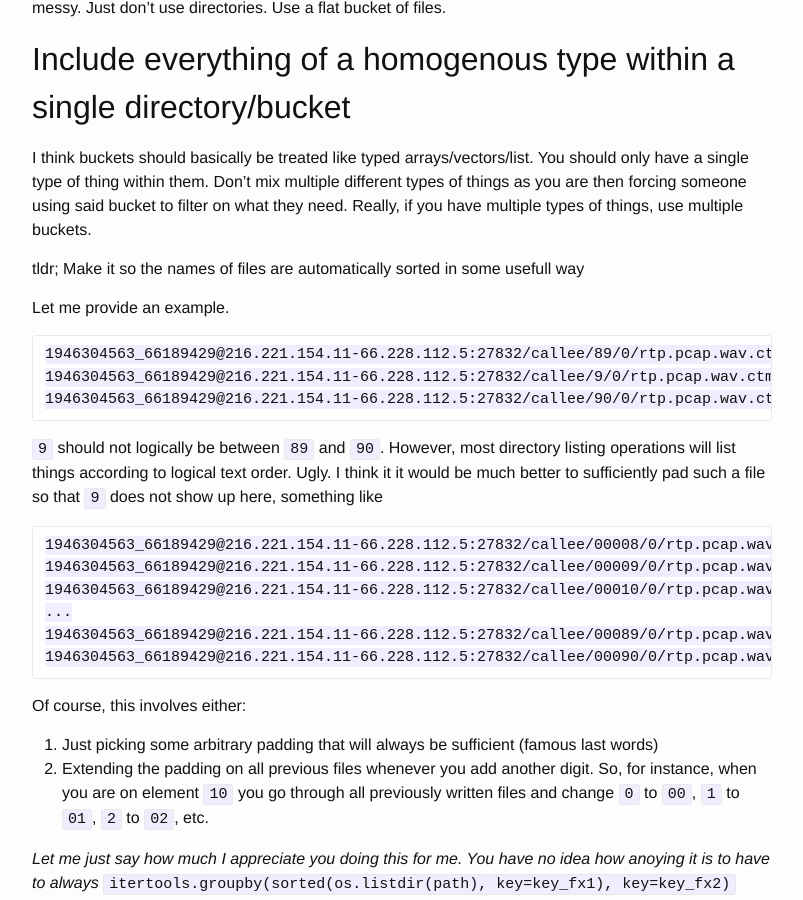
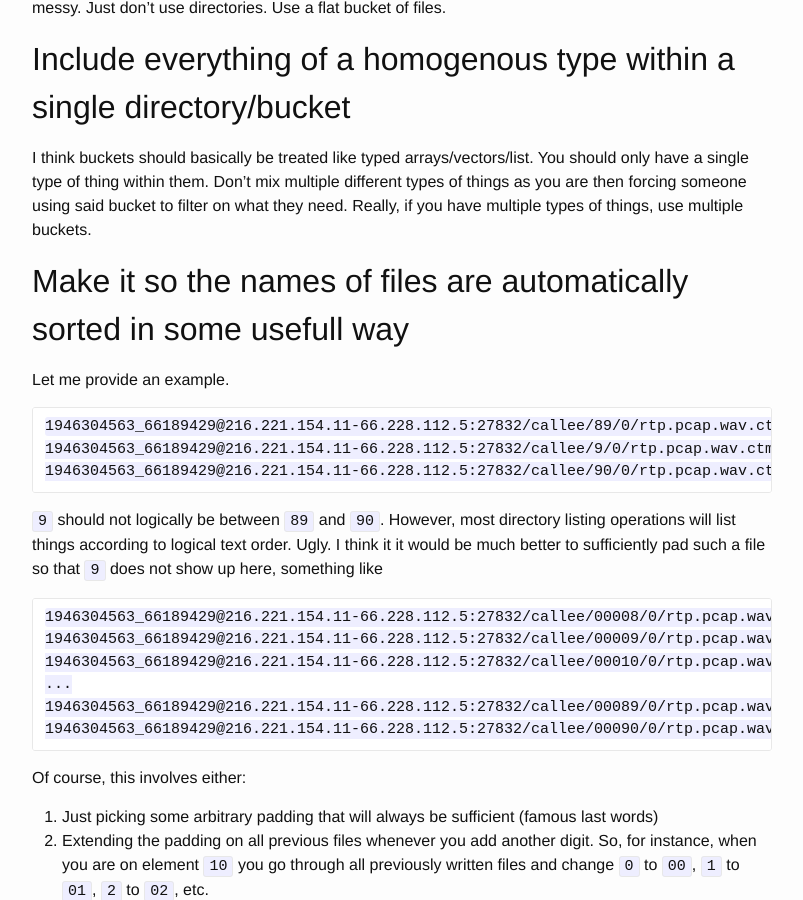
Before and after one commit to samedhi/samedhi.github.io, a Jekyll site: the page built from _posts/2016-04-22-file-conventions-to-make-your-backend-engineers-happy.md, in a window 1280 px wide and 900 px high, scrolled down 642 px. Shown: the whole window, without its empty margins (238-1041 px from the left). Built offline with Jekyll 4.4.1, drawn with Linux system fonts in a browser that asks for light colours; comment, search, counter and statistics services are not loaded.

Commit message:
Cleanup on helping engineers

```diff
--- a/_posts/2016-04-22-file-conventions-to-make-your-backend-engineers-happy.md
+++ b/_posts/2016-04-22-file-conventions-to-make-your-backend-engineers-happy.md
@@ -10,12 +10,14 @@ A random list of file conventions that make me happy. Although these do not appl
 Don't make up your own format. Please. Just use CSV (note: does not have to be commas, any unused delimiter will work, or use quoting characters within your CSV if you have to).
 
 ## Don't use slashes in the filename
+
 This hurts. If you include slashes in the filename, it makes is look like the file is actually a directory listing. Furthermore, modern storage system like gcs and s3 don't really have directories (they are really just a bunch of objects in a bucket). However, they will logically present these objects as if they are made up of directories if you include slashes in the names. This is odd because when you download individual files they will download as files. When you view them the files within the s3 viewer they will appear as directories. when you (r)sync the buckets the files  they will appear as directories... It just gets messy. Just don't use directories. Use a flat bucket of files.
 
 ## Include everything of a homogenous type within a single directory/bucket
+
 I think buckets should basically be treated like typed arrays/vectors/list. You should only have a single type of thing within them. Don't mix multiple different types of things as you are then forcing someone using said bucket to filter on what they need. Really, if you have multiple types of things, use multiple buckets.
 
-tldr; Make it so the names of files are automatically sorted in some usefull way
+## Make it so the names of files are automatically sorted in some usefull way
 
 Let me provide an example.
 
```
